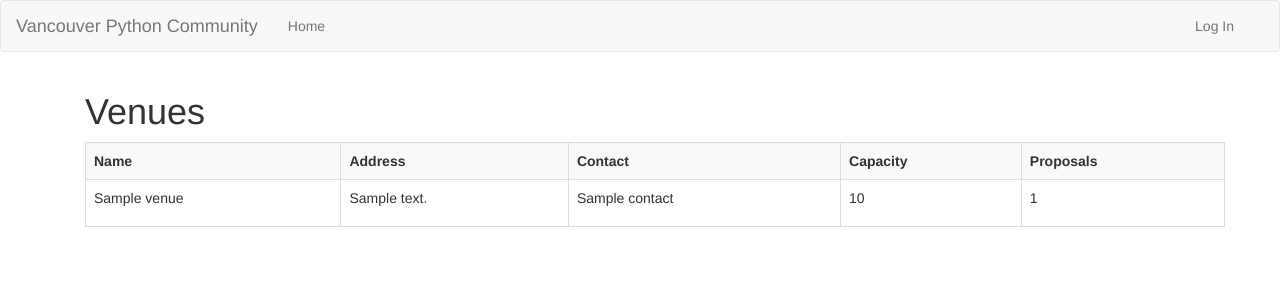
After one commit to roadsideseb/pyvr-community, a Django app: template community/events/templates/events/venue_list.html in a window 1280 px wide. The commit adds this page. Shown: the top 300 px of the page. Run offline with Django 3.2, Linux system fonts and the light colour scheme; the template is opened without the code that fills it: most values are stand-ins (such as "Sample title", 1, 10 or a date in 2020); some libraries are stand-ins or nearby versions.

Commit message:
Add list view for venues

```diff
--- a/community/events/models.py
+++ b/community/events/models.py
@@ -65,6 +65,8 @@ class Venue(models.Model):
     name = models.CharField(_('name'), max_length=500)
     slug = AutoSlugField(_('slug'), populate_from='name')
 
+    address = models.TextField(_('address'), blank=True)
+
     capacity = models.CharField(_('capacity'), max_length=200, blank=True)
 
     contact = models.TextField(_('contact'), blank=True)
@@ -73,3 +75,4 @@ class Venue(models.Model):
     class Meta:
         verbose_name = _('venue')
         verbose_name_plural = _('venues')
+        ordering = ('name',)
--- /dev/null
+++ b/community/events/templates/events/venue_list.html
@@ -0,0 +1,39 @@
+{% extends "base.html" %}
+{% load i18n %}
+{% load markdown_deux_tags %}
+
+{% block content %}
+<div class="container">
+    <div class="row">
+        <div class="col-md-12">
+            <h1>{% trans "Venues" %}</h1>
+        </div>
+    </div>
+</div>
+
+<div class="container">
+    <div class="row">
+        <div class="col-md-12">
+            <table class="table table-bordered table-striped">
+                <tr>
+                    <th>{% trans "Name" %}</th>
+                    <th>{% trans "Address" %}</th>
+                    <th>{% trans "Contact" %}</th>
+                    <th>{% trans "Capacity" %}</th>
+                    <th>{% trans "Proposals" %}</th>
+                </tr>
+                {% for venue in venues %}
+                    <tr>
+                        <td>{{ venue.name }}</td>
+                        <td>{{ venue.address|markdown|default:"--" }}</td>
+                        <td>{{ venue.contact|markdown|default:"--" }}</td>
+                        <td>{{ venue.capacity|default:"--" }}</td>
+                        <td>{{ venue.proposals.count|default:"0" }}</td>
+                    </tr>
+                {% endfor %}
+            </table>
+        </div>
+    </div>
+
+</div>
+{% endblock %}
--- a/community/events/urls.py
+++ b/community/events/urls.py
@@ -5,4 +5,5 @@ from . import views
 
 urlpatterns = [
     url(r'^events/$', views.EventList.as_view(), name='event-list'),
+    url(r'^venues/$', views.VenueList.as_view(), name='venue-list'),
 ]
--- a/community/settings/base.py
+++ b/community/settings/base.py
@@ -96,6 +96,7 @@ class Base(mixins.DjangoLoggingMixin, Configuration):
         'djangosecure',
 
         'django_extensions',
+        'markdown_deux',
 
         'community.users',
         'community.member',
--- a/community/templates/base.html
+++ b/community/templates/base.html
@@ -67,6 +67,13 @@
                                     {% trans "Events" %}
                                 </a>
                             </li>
+
+                            {% url "events:venue-list" as venue_list_url %}
+                            <li {% if request.path == venue_list_url %}class="active"{% endif %}>
+                                <a href="{{ venue_list_url }}">
+                                    {% trans "Venues" %}
+                                </a>
+                            </li>
                         {% endif %}
                     </ul>
                     <ul class="nav navbar-nav pull-right">
--- a/requirements.txt
+++ b/requirements.txt
@@ -8,6 +8,7 @@ django-secure==1.0
 
 django-braces==1.4.0
 django-crispy-forms==1.4.0
+django-markdown-deux==1.0.5
 
 requests==2.8.1
 beautifulsoup4==4.4.1
```
Also changed, not shown: community/events/views.py (+9 -0 lines), community/events/migrations/0004_auto_20160314_0821.py (added).
